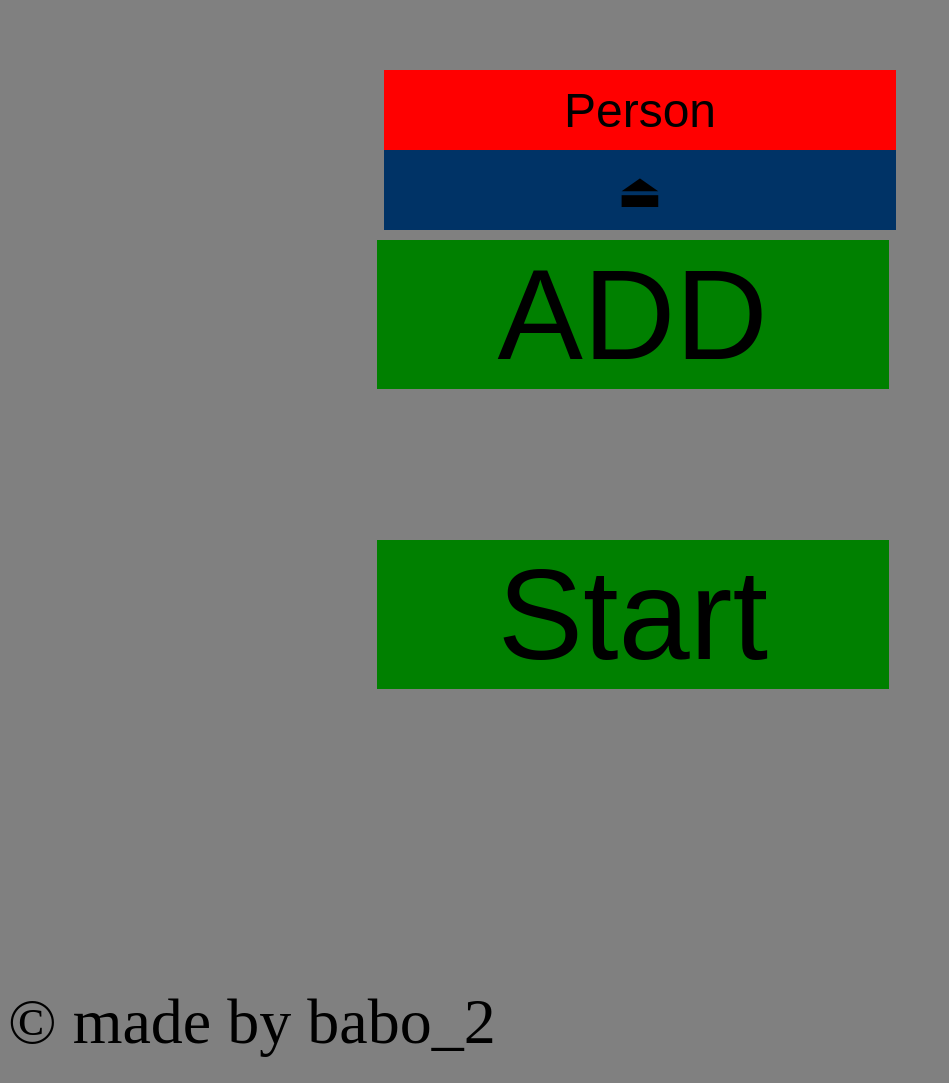
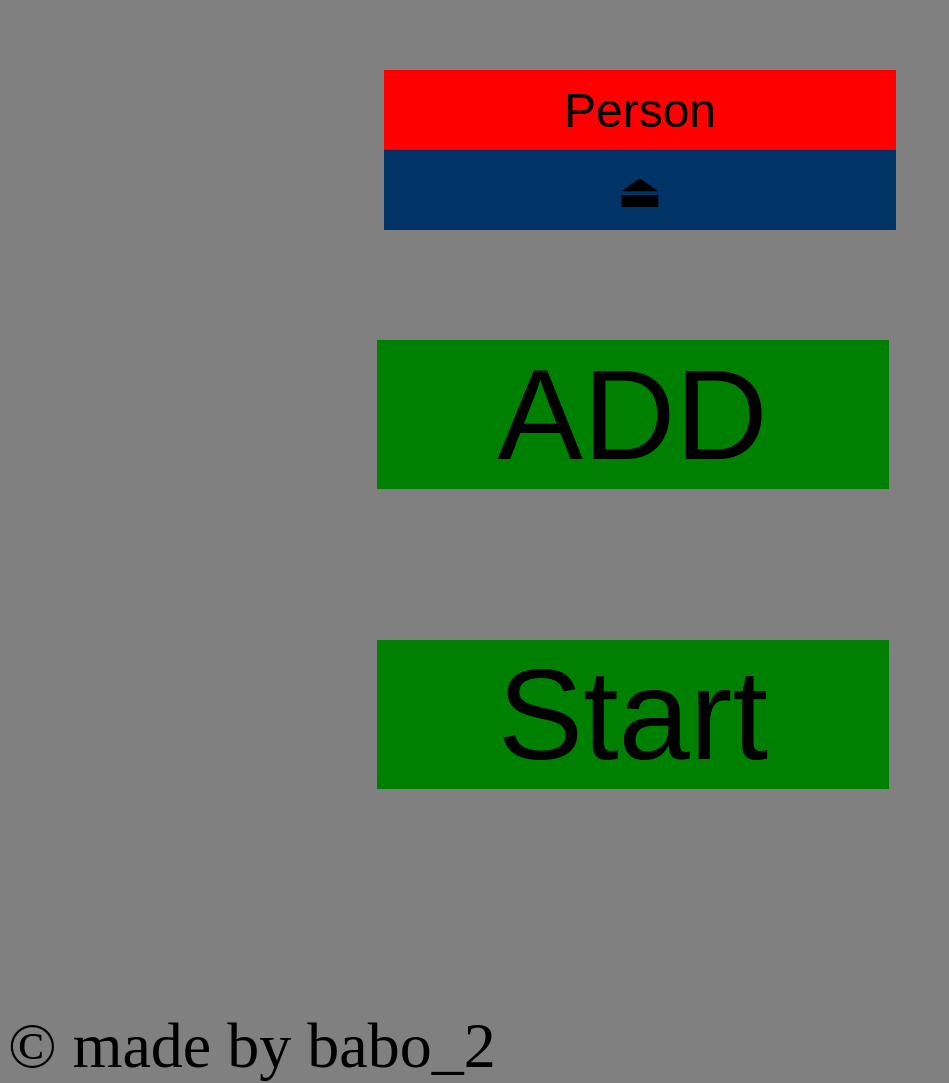
Before and after one commit to babo-2/Spion, a Flask app: page / in a window 1280 px wide. Shown: the part 768-1851 px from the top of the page, without its empty margins (0-949 px from the left). Before the commit the page ends 1825 px from the top, so only its background shows below. Run offline with Flask 3, Linux system fonts and the light colour scheme.

Commit message:
Update style.css

```diff
--- a/static/Main/style.css
+++ b/static/Main/style.css
@@ -83,10 +83,11 @@
   top: 0%;
   left: 28.8vw;
   width: 40vw;
+  margin-top: 100px;
 }
 
 .blank-content{
-   height: 70vh;
+   height: 60vh;
 }
 
 .RemoveButton{
```
